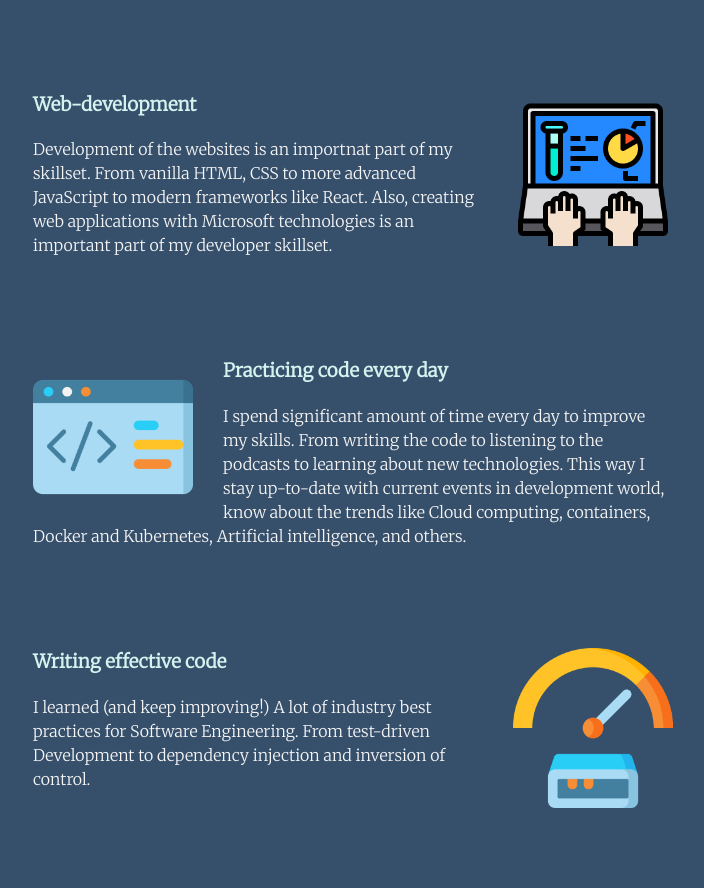
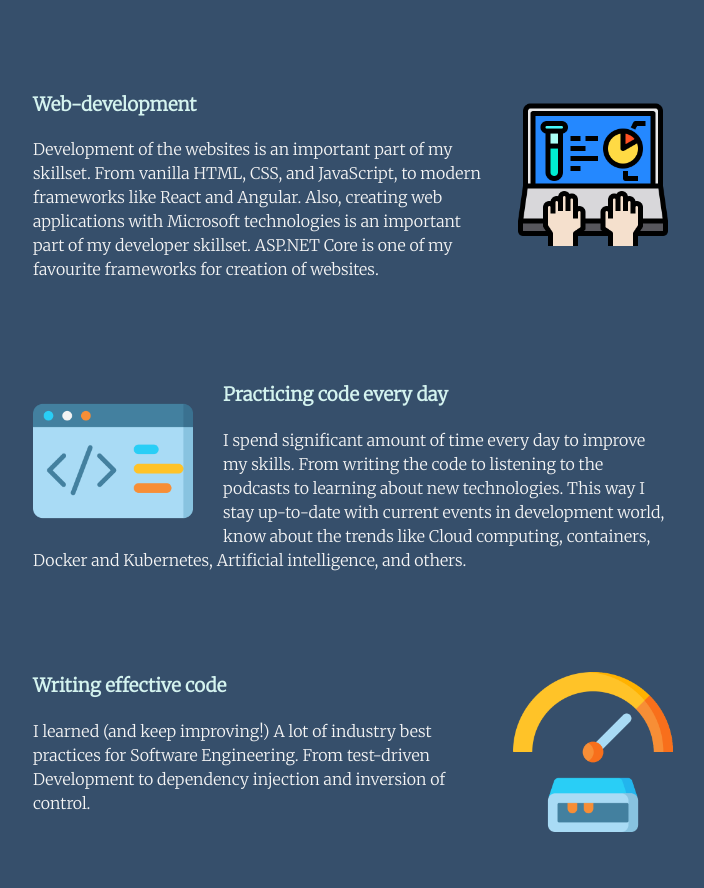
Before and after one commit to levdjepko/personalWebsite, a plain HTML site: page CSS - My site/index.html in a window 1280 px wide. Shown: the part 1480-2368 px from the top of the page, without its empty margins (287-991 px from the left). Drawn offline with Linux system fonts and the light colour scheme.

Commit message:
Update index.html

```diff
--- a/CSS - My site/index.html
+++ b/CSS - My site/index.html
@@ -42,10 +42,10 @@
         <div class="skill-row">
           <img class="secondImage" src="images/elearning.png" alt="online learning">
           <h3>Web-development</h3>
-          <p>Development of the websites is an importnat part of my skillset. From vanilla HTML,
-            CSS to more advanced JavaScript to modern frameworks like React.
+          <p>Development of the websites is an important part of my skillset. From vanilla HTML,
+            CSS, and JavaScript, to modern frameworks like React and Angular.
           Also, creating web applications with Microsoft technologies is an important part
-        of my developer skillset.</p>
+        of my developer skillset. ASP.NET Core is one of my favourite frameworks for creation of websites.</p>
         </div>
         <div class="skill-row">
           <img class="thirdImage" src="images/code.png" alt="a piece of code like html">
```
